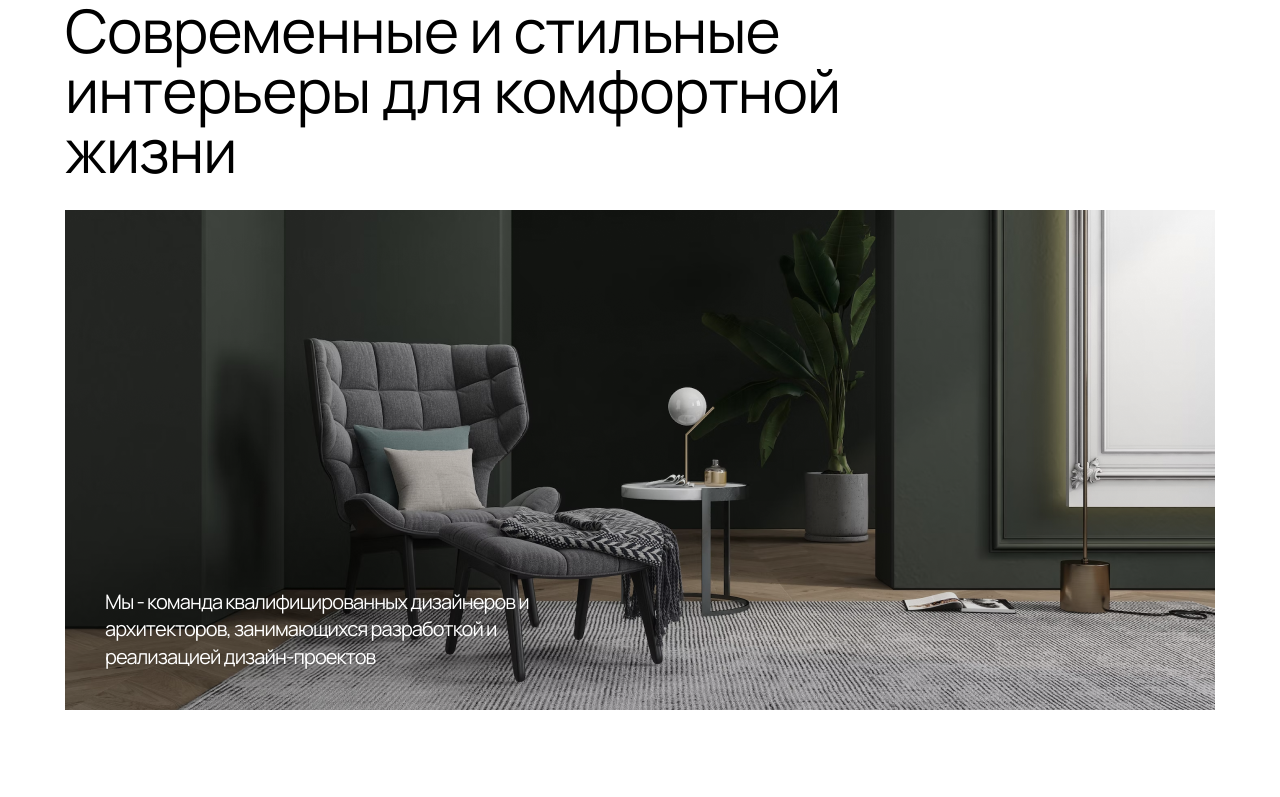
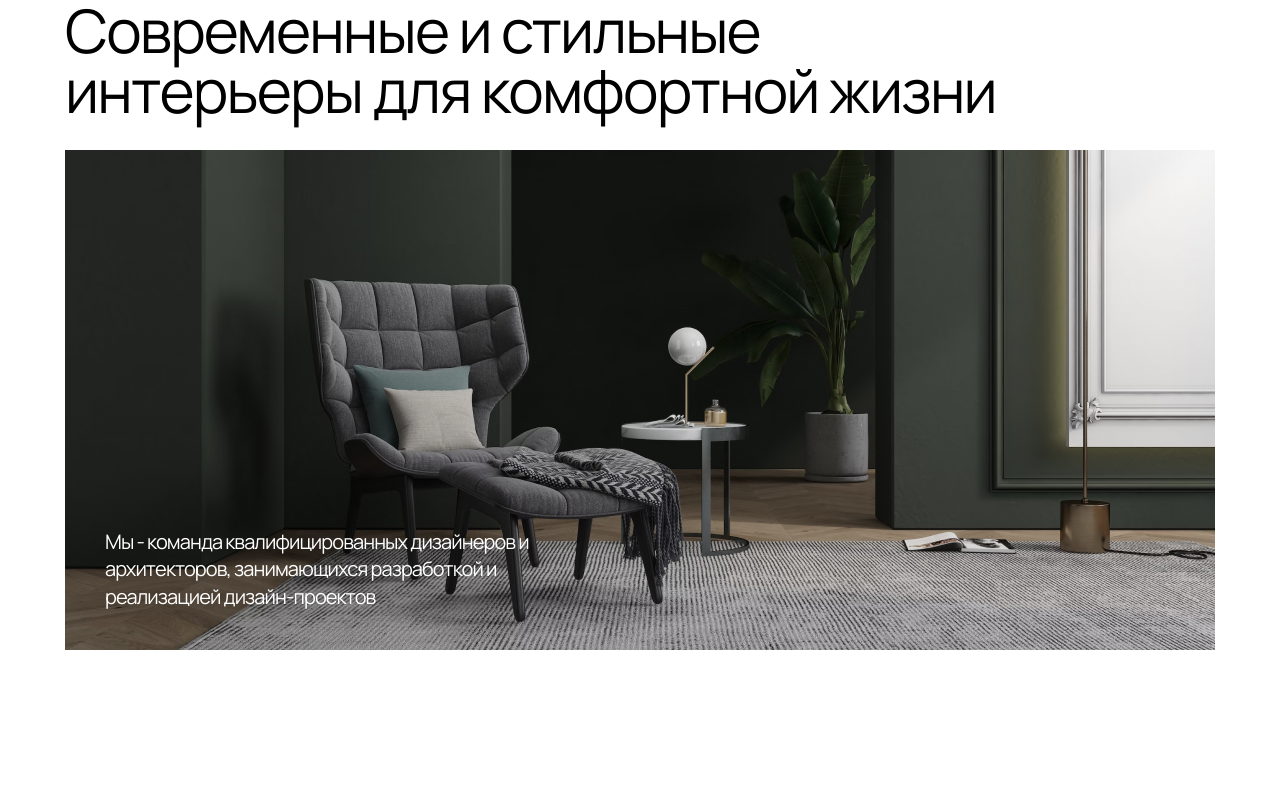
Before and after one commit to SqW4ER/Metrika, a plain HTML site: page index.html in a window 1280 px wide. Shown: the top 797 px of the page. Drawn offline with Linux system fonts and the light colour scheme.

Commit message:
adding letter spacing to h1

```diff
--- a/styles/styles.css
+++ b/styles/styles.css
@@ -54,6 +54,7 @@ body {
     font-size: 60px;
     line-height: 60px;
     margin-bottom: 30px;
+    letter-spacing: -0.03em;
 }
 
 .about__text {
```
